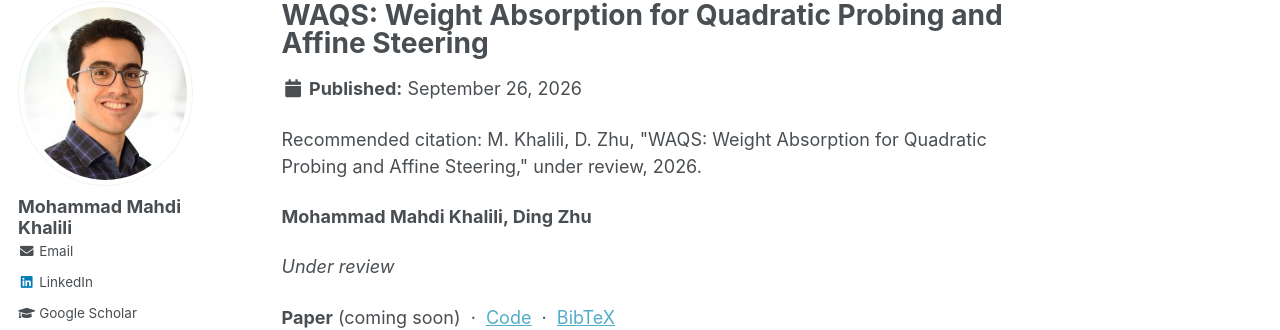
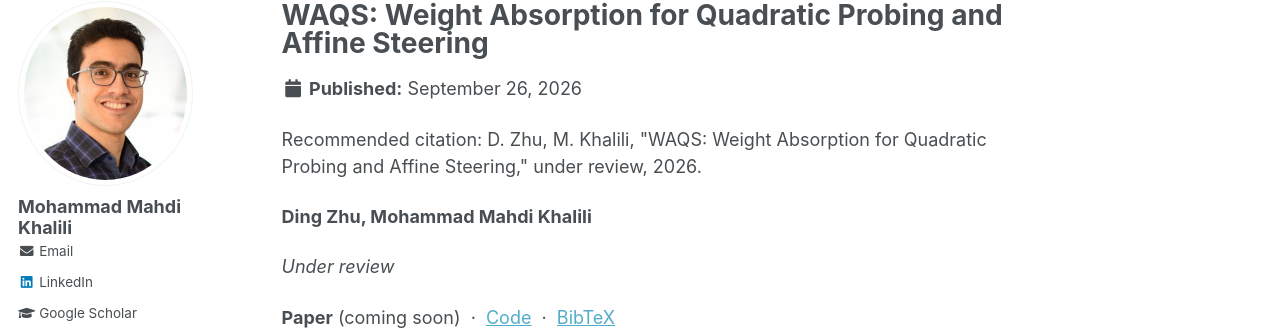
Before and after one commit to KhaliliMahdi/khalilimahdi.github.io, a Jekyll site: the page built from _publications/2026-09-26-waqs.md, in a window 1280 px wide and 900 px high. Shown: the part 117-447 px from the top of the window. Built offline with Jekyll 4.4.1, drawn with Linux system fonts in a browser that asks for light colours; some of the changed text lies outside the part shown.

```diff
--- a/_publications/2026-09-26-waqs.md
+++ b/_publications/2026-09-26-waqs.md
@@ -4,10 +4,10 @@ collection: publications
 permalink: /publication/waqs
 excerpt: 'Input-dependent activation steering at zero inference cost: the gradient of a quadratic concept probe is an affine map, so the steering can be folded exactly into the model weights.'
 date: 2026-09-26
-citation: 'M. Khalili, D. Zhu, &quot;WAQS: Weight Absorption for Quadratic Probing and Affine Steering,&quot; under review, 2026.'
+citation: 'D. Zhu, M. Khalili, &quot;WAQS: Weight Absorption for Quadratic Probing and Affine Steering,&quot; under review, 2026.'
 ---
 
-**Mohammad Mahdi Khalili, Ding Zhu**
+**Ding Zhu, Mohammad Mahdi Khalili**
 
 *Under review*
 
```
Also changed, not shown: other parts of _publications/2026-09-26-waqs.md (+2 -2 lines), _pages/about.md (+1 -1 lines), _pages/publications.md (+1 -1 lines).
